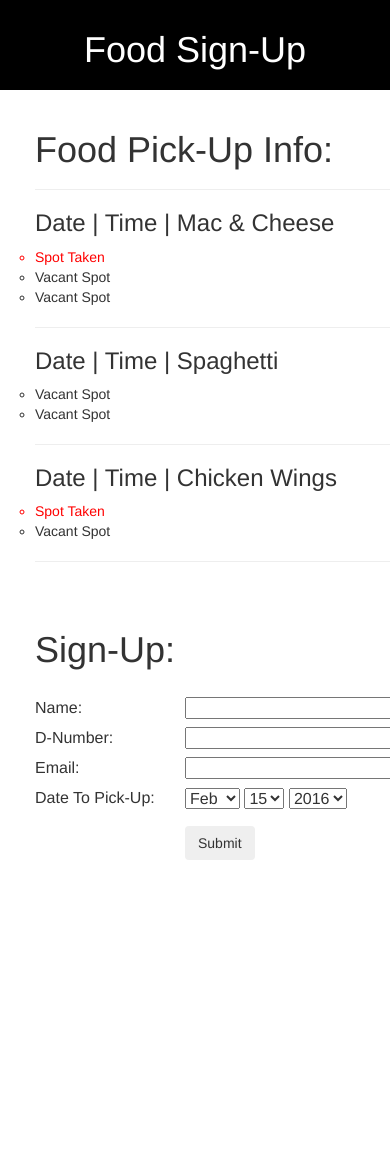
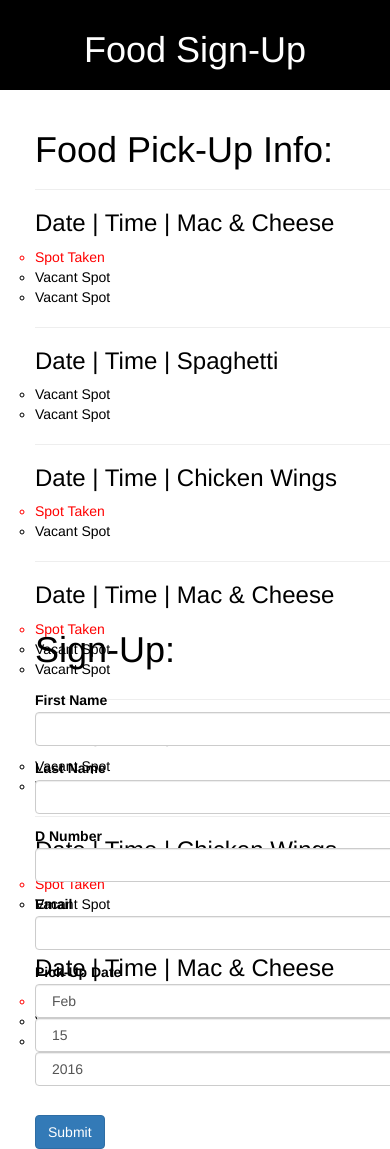
Before and after one commit to DenisonEnterprises/catering-calendar, a PHP site: page / in a window 390 px wide; the page is wider, and only the part inside the window is pictured. Before the commit the page ends 860 px from the top of that part, so only its background shows below. Run offline with PHP 8.4, Linux system fonts and the light colour scheme.

Commit message:
general updates and page addition

```diff
--- a/index.html
+++ b/index.html
@@ -66,6 +66,31 @@
                             <li>Vacant Spot</li>
                         </ul>
                     <hr>
+                                        <li><h3>Date | Time | Mac & Cheese</h3></li>
+                        <ul>
+                            <li style="color: red;">Spot Taken</li>
+                            <li>Vacant Spot</li>
+                            <li>Vacant Spot</li>
+                        </ul>
+                    <hr>
+                    <li><h3>Date | Time | Spaghetti</h3></li>
+                        <ul>
+                            <li>Vacant Spot</li>
+                            <li>Vacant Spot</li>
+                        </ul>
+                    <hr>
+                    <li><h3>Date | Time | Chicken Wings</h3></li>
+                        <ul>
+                            <li style="color: red;">Spot Taken</li>
+                            <li>Vacant Spot</li>
+                        </ul>
+                    <hr>
+                                        <li><h3>Date | Time | Mac & Cheese</h3></li>
+                        <ul>
+                            <li style="color: red;">Spot Taken</li>
+                            <li>Vacant Spot</li>
+                            <li>Vacant Spot</li>
+                        </ul>
                 </ul>
             </div>
         </div>
@@ -73,13 +98,50 @@
         <div class="col-md-6">
             <div id="formMine">
                 <h1>Sign-Up:</h1> <br>
-                <table class="main-formMine">
-                    <tr><td>Name:</td><td><input></td></tr>
-                    <tr><td>D-Number:</td><td><input></td></tr>
-                    <tr><td>Email:</td><td><input></td></tr>
-                    <tr><td>Date To Pick-Up:</td><td><select id="monthdropdown"></select>&nbsp;<select id="daydropdown"></select>&nbsp;<select id="yeardropdown"></select></td></tr>
-                    <tr><td></td><td style="height:60px"><button class="btn">Submit</button></td></tr>
-                </table>
+                <form class="form-horizontal">
+                    <div class="form-group">
+                        <label for="inputFName" class="col-md-3 control-label">First Name</label>
+                        <div class="col-lg-9">
+                            <input type="text" class="form-control" id="inputText">
+                        </div>
+                    </div>
+                    <div class="form-group">
+                        <label for="inputLName" class="col-md-3 control-label">Last Name</label>
+                        <div class="col-lg-9">
+                            <input type="text" class="form-control" id="inputText">
+                        </div>
+                    </div>
+                    <div class="form-group">
+                        <label for="inputDnum" class="col-md-3 control-label">D Number</label>
+                        <div class="col-lg-9">
+                            <input type="text" class="form-control" id="inputText">
+                        </div>
+                    </div>
+                    <div class="form-group">
+                        <label for="inputEmail" class="col-lg-3 control-label">Email</label>
+                        <div class="col-lg-9">
+                            <input type="email" class="form-control" id="inputEmail">
+                        </div>
+                    </div>
+                    <div class="form-group">
+                        <label for="inputFName" class="col-lg-3 control-label">Pick-Up Date</label>
+                        <div class="col-lg-3">
+                            <select class="form-control" id="monthdropdown"></select>
+                        </div>
+                        <div class="col-lg-3">
+                            <select class="form-control" id="daydropdown"></select>
+                        </div>
+                        <div class="col-lg-3">
+                            <select class="form-control" id="yeardropdown"></select>
+                        </div>
+                    </div>
+                    <br>
+                    <div class="form-group">
+                        <div class="col-lg-10 col-lg-offset-10">
+                            <button type="submit" class="btn btn-primary">Submit</button>
+                        </div>
+                    </div>
+                </form>
             </div>
         </div>
     </div>
--- a/style.css
+++ b/style.css
@@ -17,9 +17,9 @@
 }
 
 #formMine {
+    color: black;
     line-height:30px;
 	line-height: 100%;
-    background-color:white;
     height:500px;
     width:500px;
     float:left;
@@ -27,6 +27,7 @@
 }
 
 #formMine2 {
+    color: black;
     background-color:white;
     height:500px;
     width:500px;
@@ -45,3 +46,24 @@
 .main-formMine td:nth-child(1) {
 	width:150px;
 }
+
+.btn-file {
+    position: relative;
+    overflow: hidden;
+}
+
+.btn-file input[type=file] {
+    position: absolute;
+    top: 0;
+    right: 0;
+    min-width: 100%;
+    min-height: 100%;
+    font-size: 100px;
+    text-align: right;
+    filter: alpha(opacity=0);
+    opacity: 0;
+    outline: none;
+    background: white;
+    cursor: inherit;
+    display: block;
+}
```
Also changed, not shown: upload.html (added, +86 -0 lines), bootstrap.file-input.js (added).
